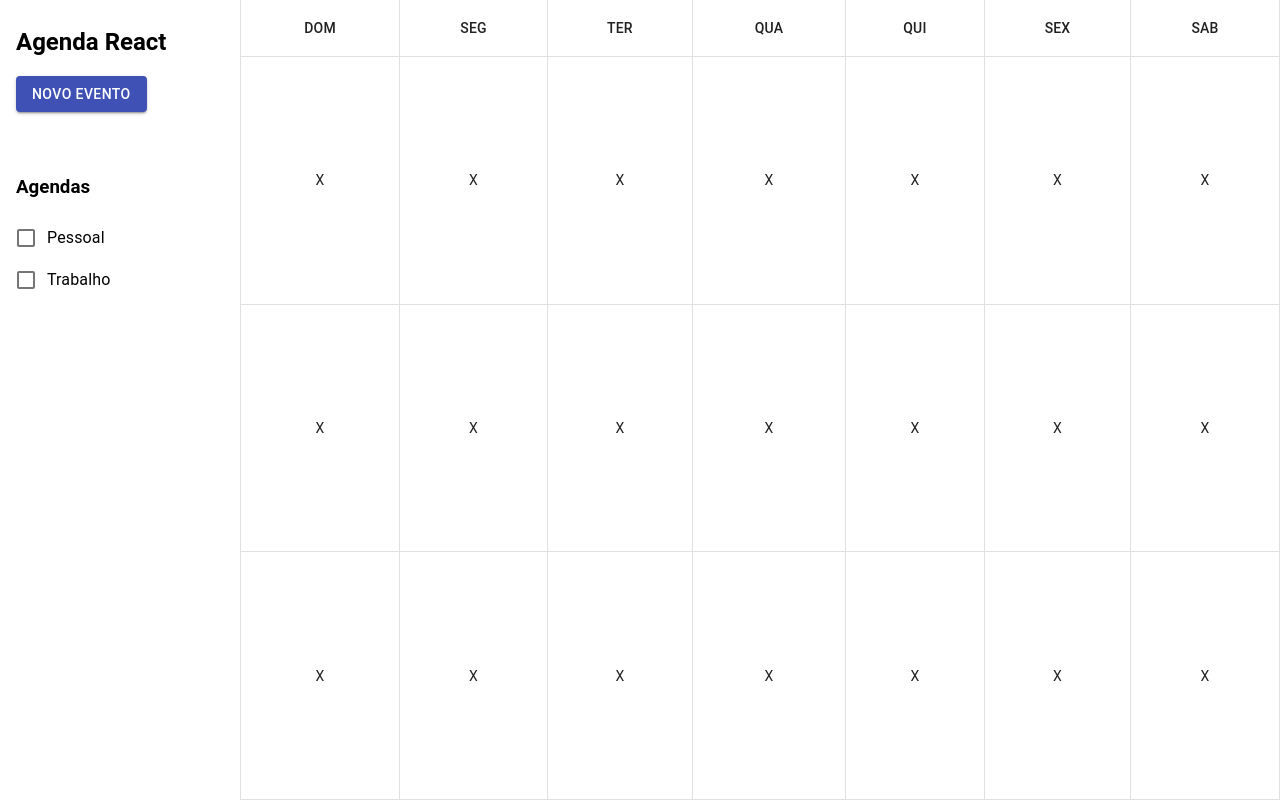
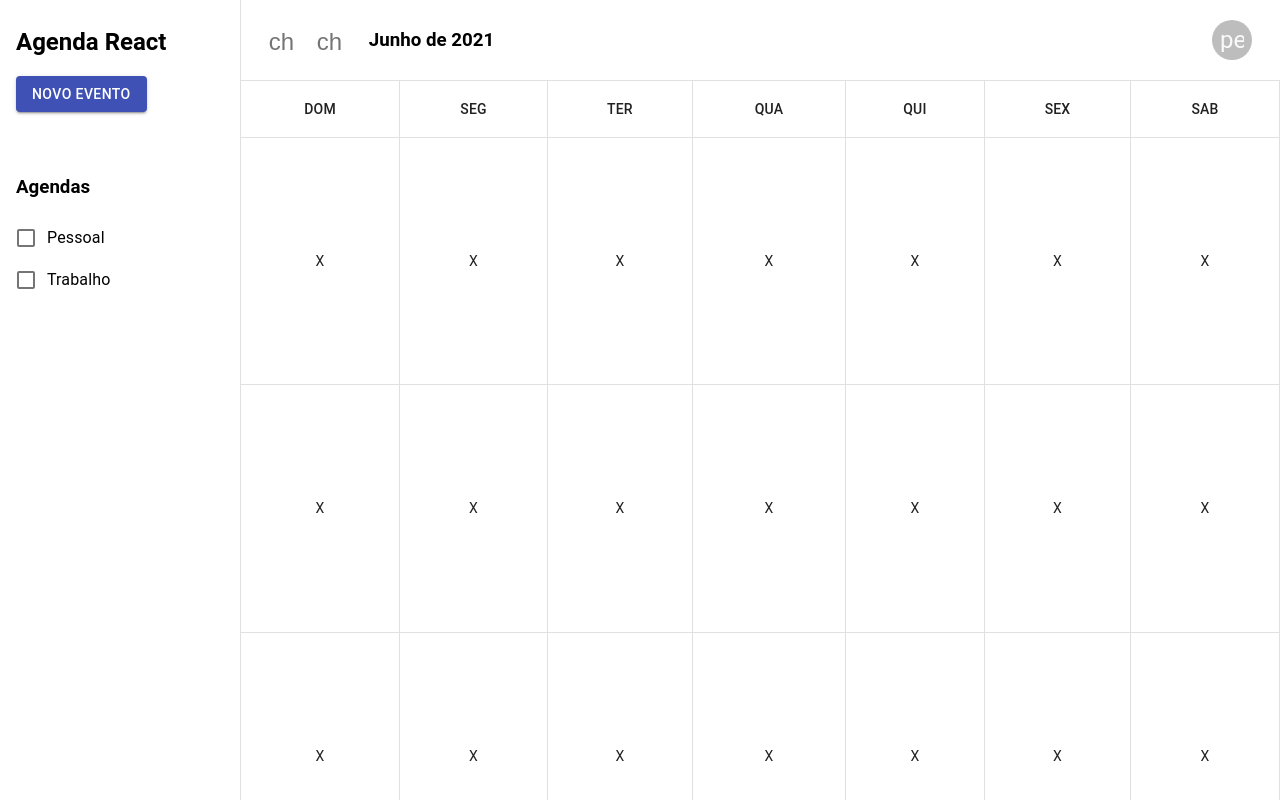
Before and after one commit to JuliaJPereira/agenda-react, a React (Create React App) app: page / in a window 1280 px wide. Built offline with nearby package versions, Linux system fonts and the light colour scheme.

Commit message:
Aula 3.4. Construindo a interface - Parte III

```diff
--- a/package.json
+++ b/package.json
@@ -7,6 +7,7 @@
     "@emotion/styled": "^11.11.0",
     "@fontsource/roboto": "^5.0.8",
     "@material-ui/core": "^4.12.4",
+    "@mui/icons-material": "^5.15.11",
     "@testing-library/jest-dom": "^5.17.0",
     "@testing-library/react": "^13.4.0",
     "@testing-library/user-event": "^13.5.0",
--- a/src/app/CalendarScreen.tsx
+++ b/src/app/CalendarScreen.tsx
@@ -7,13 +7,17 @@ import TableHead from '@material-ui/core/TableHead';
 import TableRow from '@material-ui/core/TableRow';
 import Box from '@material-ui/core/Box';
 import Button from '@material-ui/core/Button';
+import IconButton from '@material-ui/core/IconButton';
 import FormControlLabel from '@material-ui/core/FormControlLabel';
-import Checkbox, { CheckboxProps } from '@material-ui/core/Checkbox';
+import Checkbox from '@material-ui/core/Checkbox';
+import Icon from '@material-ui/core/Icon';
+import Avatar from '@material-ui/core/Avatar';
 
 const DAYS_OF_WEEK = ['DOM', 'SEG', 'TER', 'QUA', 'QUI', 'SEX', 'SAB'];
 
 const useStyle = makeStyles({
   table: {
+    borderTop: '1px solid rgb(224, 224, 224)',
     minHeight: '100%',
     '& td ~ td, & th ~ th': {
       borderRight: '1px solid rgb(224, 224, 224)',
@@ -43,6 +47,26 @@ export function CalendarScreen() {
         </Box>
       </Box>
       <TableContainer component={'div'}>
+        <Box
+          style={{ display: 'flex', alignItems: 'center', padding: '8px 16px' }}
+        >
+          <Box>
+            <IconButton aria-label="Mês anterior">
+              <Icon>chevron_left</Icon>
+            </IconButton>
+            <IconButton aria-label="Próximo mês">
+              <Icon>chevron_right</Icon>
+            </IconButton>
+          </Box>
+          <Box style={{ flex: '1', marginLeft: '16px' }} component="h3">
+            Junho de 2021
+          </Box>
+          <IconButton aria-label="Usuário">
+            <Avatar>
+              <Icon>person</Icon>
+            </Avatar>
+          </IconButton>
+        </Box>
         <Table className={classes.table} aria-label="simple table">
           <TableHead>
             <TableRow>
```
Also changed, not shown: 1 other file (tests, documents, lock files or other folders).
